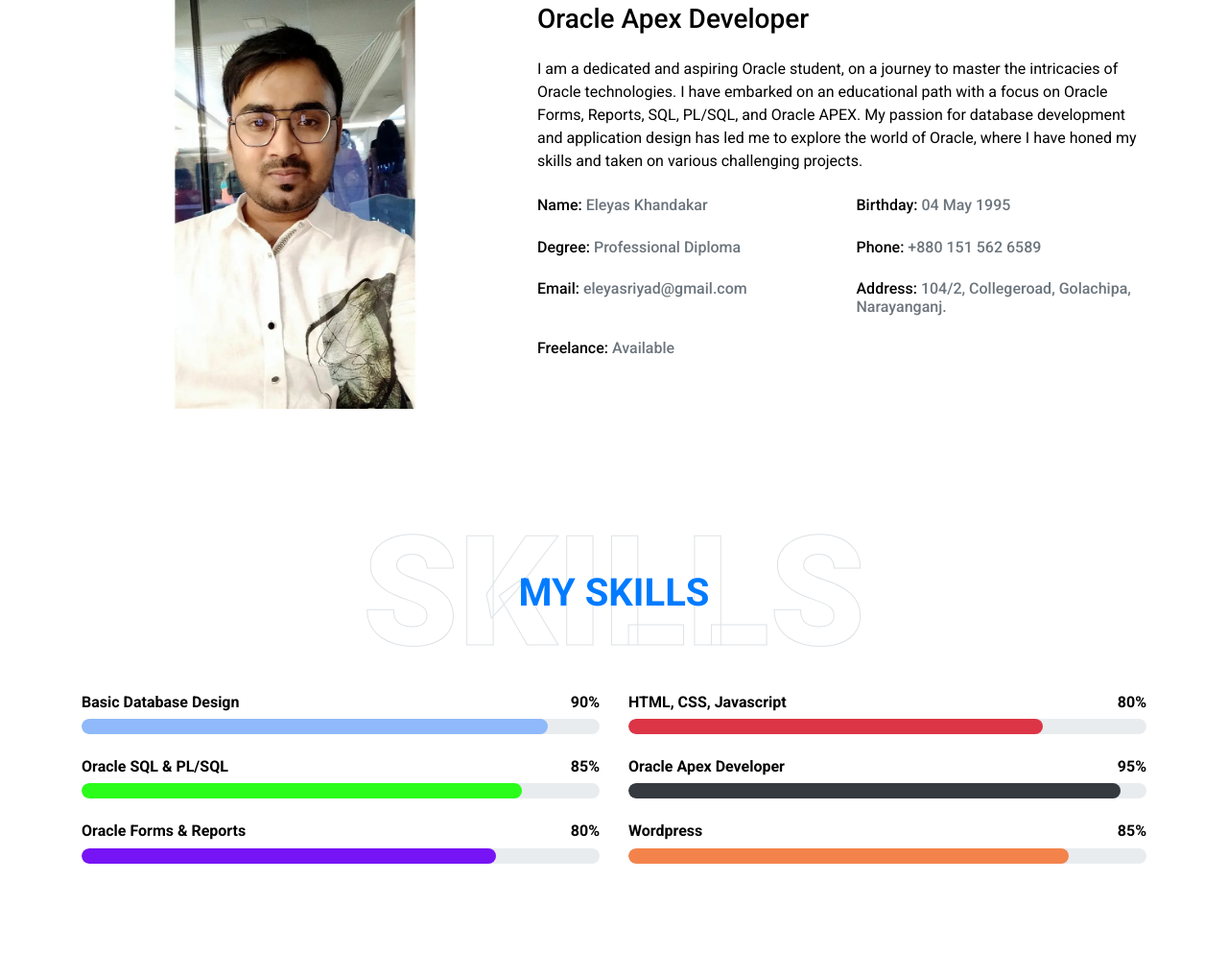
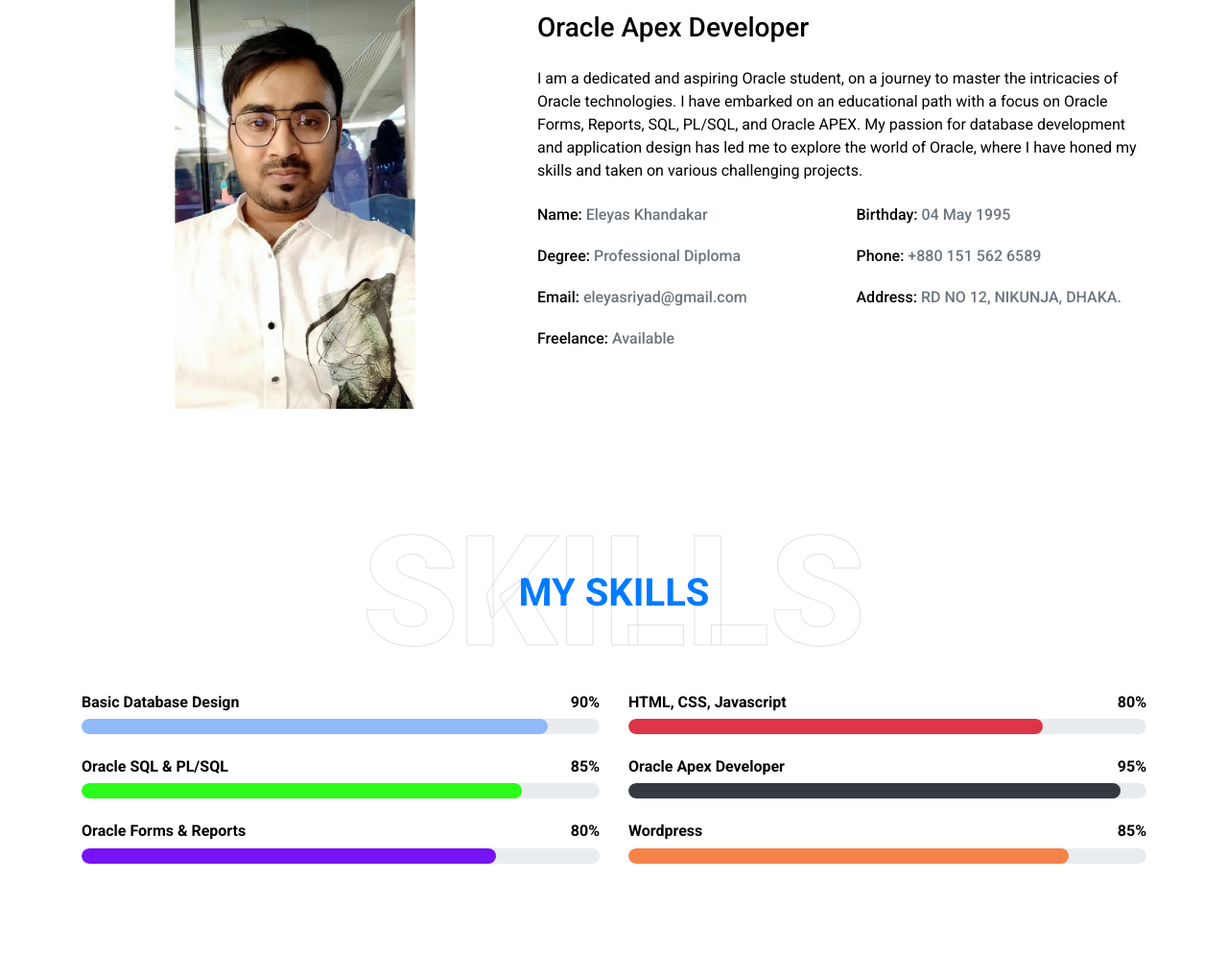
Before and after one commit to Eleyas21/portfolio, a plain HTML site: page index.html in a window 1280 px wide. Shown: the part 1115-2132 px from the top of the page at 96% size. Drawn offline with nearby package versions, Linux system fonts and the light colour scheme.

Commit message:
Address Update index.html
updated

```diff
--- a/index.html
+++ b/index.html
@@ -102,7 +102,7 @@
                         <div class="col-sm-6 py-2"><h6>Degree: <span class="text-secondary">Professional Diploma</span></h6></div>
                         <div class="col-sm-6 py-2"><h6>Phone: <span class="text-secondary">+880 151 562 6589</span></h6></div>
                         <div class="col-sm-6 py-2"><h6>Email: <span class="text-secondary">eleyasriyad@gmail.com</span></h6></div>
-                        <div class="col-sm-6 py-2"><h6>Address: <span class="text-secondary">104/2, Collegeroad, Golachipa, Narayanganj.</span></h6></div>
+                        <div class="col-sm-6 py-2"><h6>Address: <span class="text-secondary">RD NO 12, NIKUNJA, DHAKA.</span></h6></div>
                         <div class="col-sm-6 py-2"><h6>Freelance: <span class="text-secondary">Available</span></h6></div>
                     </div>
                 </div>
```
